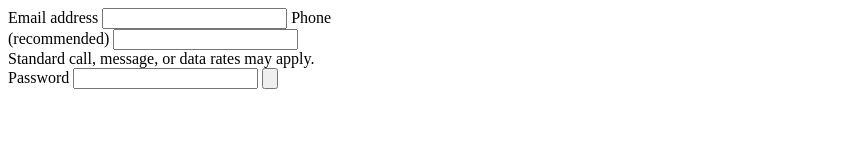
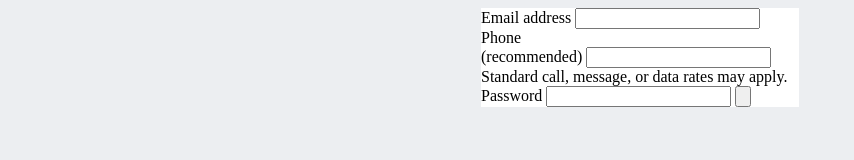
Before and after one commit to danmenjivar/intuit-login, a plain HTML site: page index.html in a window 1280 px wide. Shown: the whole page, without its empty margins (0-854 px from the left). Drawn offline with Linux system fonts and the light colour scheme.

Commit message:
Add basic CSS styling to form

```diff
--- a/index.html
+++ b/index.html
@@ -5,6 +5,7 @@
     <meta http-equiv="X-UA-Compatible" content="IE=edge" />
     <meta name="viewport" content="width=device-width, initial-scale=1.0" />
     <title>Intuit Signup Recreation</title>
+    <link rel="stylesheet" href="style.css">
   </head>
   <body></body>
   <div class="signup-form-container">
--- /dev/null
+++ b/style.css
@@ -0,0 +1,11 @@
+body {
+  background-color: #eceef1;
+}
+
+.signup-form-container {
+  display: block;
+  background-color: #fff;
+  margin-left: auto;
+  margin-right: auto;
+  width: 318px;
+}
```
